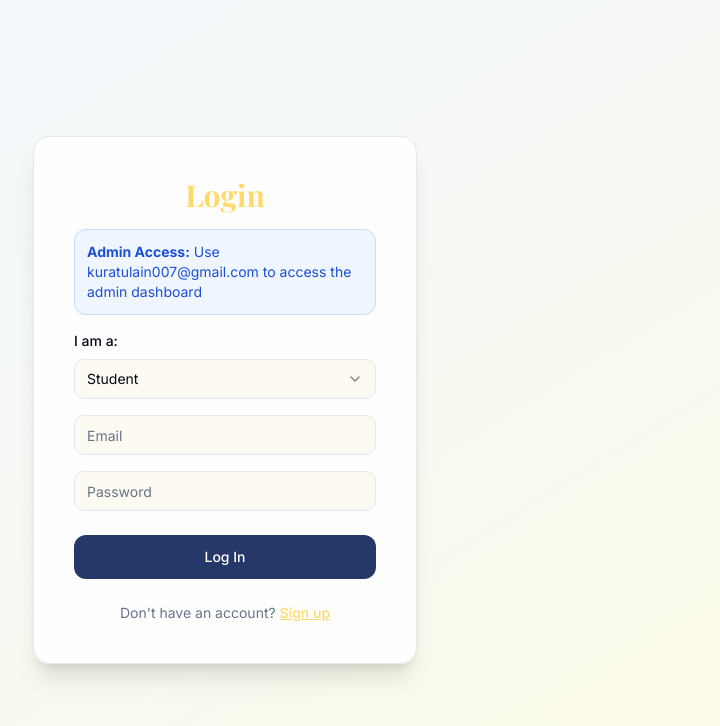
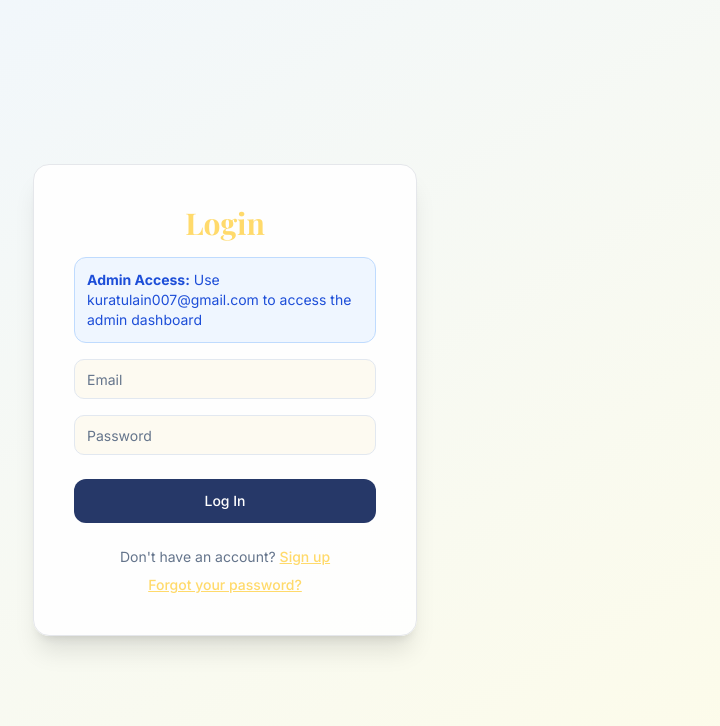
Before and after one commit to alamsohaib/stemverse-profile-portal, a React (Vite) app: page /auth in a window 1280 px wide. Shown: the top 726 px of the page, without its empty margins (415-1135 px from the left). Built offline with nearby package versions, Linux system fonts and the light colour scheme.

Commit message:
Add forgot password option
Add a forgot password option to the authentication flow.

```diff
--- a/src/pages/Auth.tsx
+++ b/src/pages/Auth.tsx
@@ -6,7 +6,7 @@ import { Input } from "@/components/ui/input";
 import { useNavigate } from "react-router-dom";
 import { useSession } from "@/hooks/useSession";
 import { useUserRole } from "@/hooks/useUserRole";
-import { toast } from "@/components/ui/use-toast";
+import { toast } from "@/hooks/use-toast";
 import { Select, SelectContent, SelectItem, SelectTrigger, SelectValue } from "@/components/ui/select";
 
 const gradeOptions = [
@@ -29,7 +29,7 @@ const gradeOptions = [
 const ADMIN_EMAIL = "kuratulain007@gmail.com";
 
 const AuthPage = () => {
-  const [mode, setMode] = useState<"login" | "signup">("login");
+  const [mode, setMode] = useState<"login" | "signup" | "forgot-password">("login");
   const [email, setEmail] = useState("");
   const [password, setPassword] = useState("");
   const [selectedRole, setSelectedRole] = useState<"student" | "teacher">("student");
@@ -60,9 +60,37 @@ const AuthPage = () => {
     return null;
   }
 
+  const handleForgotPassword = async () => {
+    if (!email) {
+      toast({ title: "Email required", description: "Please enter your email address" });
+      return;
+    }
+
+    setSubmitting(true);
+    const { error } = await supabase.auth.resetPasswordForEmail(email, {
+      redirectTo: `${window.location.origin}/auth?mode=reset-password`,
+    });
+
+    setSubmitting(false);
+    if (error) {
+      toast({ title: "Error", description: error.message });
+    } else {
+      toast({
+        title: "Password reset email sent",
+        description: "Check your email for the password reset link"
+      });
+      setMode("login");
+    }
+  };
+
   const handleAuth = async (e: React.FormEvent) => {
     e.preventDefault();
     setSubmitting(true);
+
+    if (mode === "forgot-password") {
+      await handleForgotPassword();
+      return;
+    }
 
     if (mode === "signup") {
       if (!name) {
@@ -222,7 +250,9 @@ const AuthPage = () => {
     <div className="flex items-center justify-center min-h-screen bg-gradient-to-br from-blue-50 to-yellow-50">
       <div className="bg-white/90 rounded-2xl shadow-xl border p-10 w-full max-w-sm animate-fade-in">
         <h2 className="font-playfair text-3xl font-bold text-center text-accent mb-4">
-          {mode === "login" ? "Login" : "Create Your STEMverse Account"}
+          {mode === "login" ? "Login" :
+           mode === "signup" ? "Create Your STEMverse Account" :
+           "Reset Your Password"}
         </h2>
 
         {mode === "login" && (
@@ -233,7 +263,16 @@ const AuthPage = () => {
           </div>
         )}
 
-        {/* Role Selection */}
+        {mode === "forgot-password" && (
+          <div className="mb-4 p-3 bg-yellow-50 border border-yellow-200 rounded-lg">
+            <p className="text-sm text-yellow-700">
+              Enter your email address and we'll send you a link to reset your password.
+            </p>
+          </div>
+        )}
+
+        {/* Role Selection - only show for signup */}
+        {mode === "signup" && (
           <div className="mb-4">
             <label className="block text-sm font-medium mb-2">I am a:</label>
             <Select value={selectedRole} onValueChange={(value: "student" | "teacher") => setSelectedRole(value)}>
@@ -246,6 +285,7 @@ const AuthPage = () => {
               </SelectContent>
             </Select>
           </div>
+        )}
         <form onSubmit={handleAuth} className="flex flex-col gap-4">
           {mode === "signup" && (
             <>
@@ -305,6 +345,7 @@ const AuthPage = () => {
             required
             onChange={(e) => setEmail(e.target.value)}
           />
+          {mode !== "forgot-password" && (
             <Input
               type="password"
               placeholder="Password"
@@ -315,6 +356,7 @@ const AuthPage = () => {
               className="focus:ring-accent"
               onChange={(e) => setPassword(e.target.value)}
             />
+          )}
           <Button
             type="submit"
             size="lg"
@@ -324,15 +366,20 @@ const AuthPage = () => {
             {submitting
               ? mode === "signup"
                 ? "Signing up..."
+                : mode === "forgot-password"
+                ? "Sending reset email..."
                 : "Logging in..."
               : mode === "signup"
               ? "Sign Up"
+              : mode === "forgot-password"
+              ? "Send Reset Email"
               : "Log In"}
           </Button>
         </form>
-        <div className="text-center text-sm mt-6 text-muted-foreground">
+        <div className="text-center text-sm mt-6 text-muted-foreground space-y-2">
           {mode === "login" ? (
             <>
+              <div>
                 Don't have an account?{" "}
                 <button
                   type="button"
@@ -341,9 +388,20 @@ const AuthPage = () => {
                 >
                   Sign up
                 </button>
+              </div>
+              <div>
+                <button
+                  type="button"
+                  className="text-accent font-medium underline"
+                  onClick={() => setMode("forgot-password")}
+                >
+                  Forgot your password?
+                </button>
+              </div>
             </>
-          ) : (
+          ) : mode === "signup" ? (
             <>
+              <div>
                 Already have an account?{" "}
                 <button
                   type="button"
@@ -352,6 +410,20 @@ const AuthPage = () => {
                 >
                   Log in
                 </button>
+              </div>
+            </>
+          ) : (
+            <>
+              <div>
+                Remember your password?{" "}
+                <button
+                  type="button"
+                  className="text-accent font-medium underline"
+                  onClick={() => setMode("login")}
+                >
+                  Back to login
+                </button>
+              </div>
             </>
           )}
         </div>
```
Lines whose indentation alone changed are shown as unchanged.
